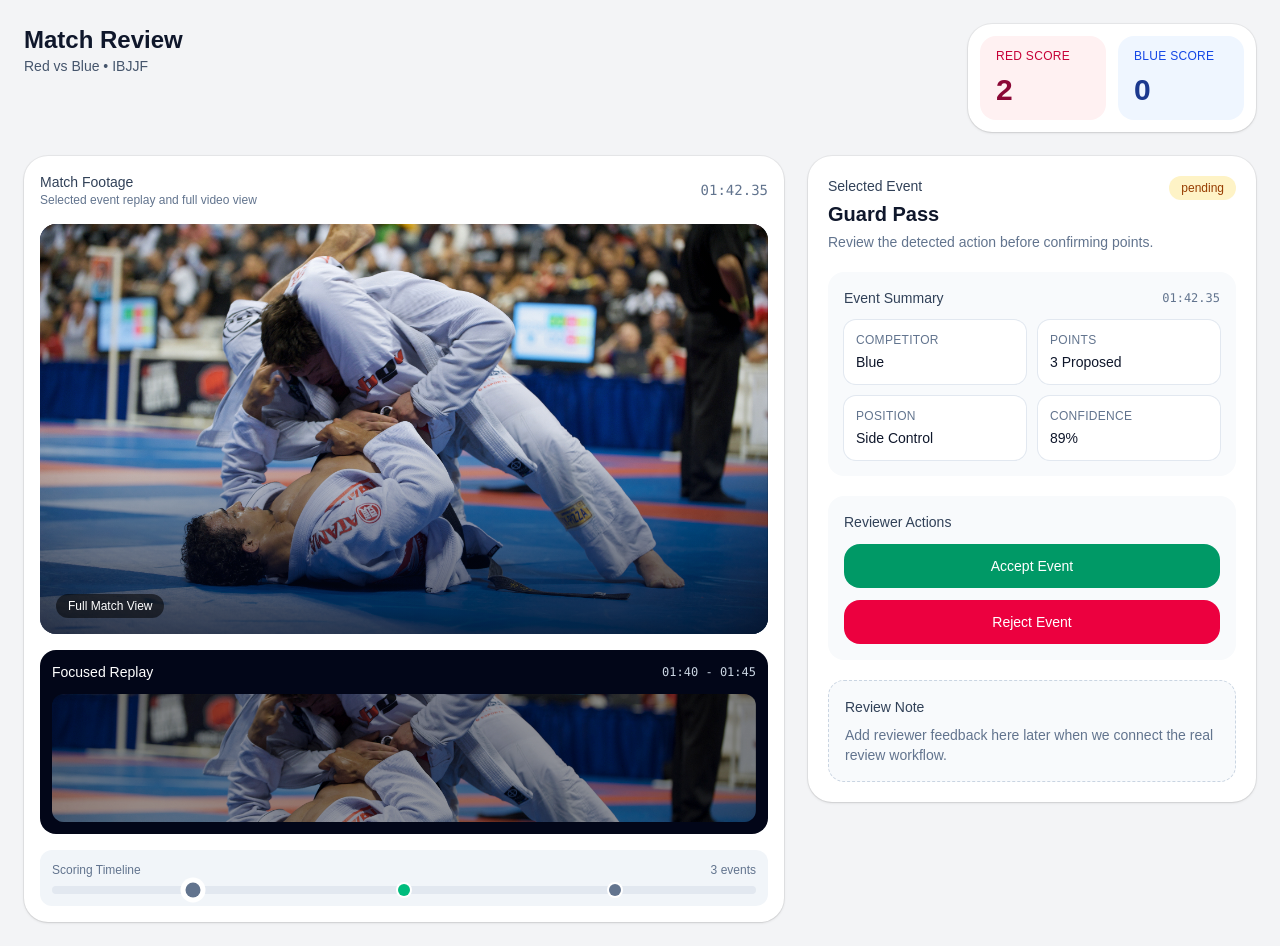
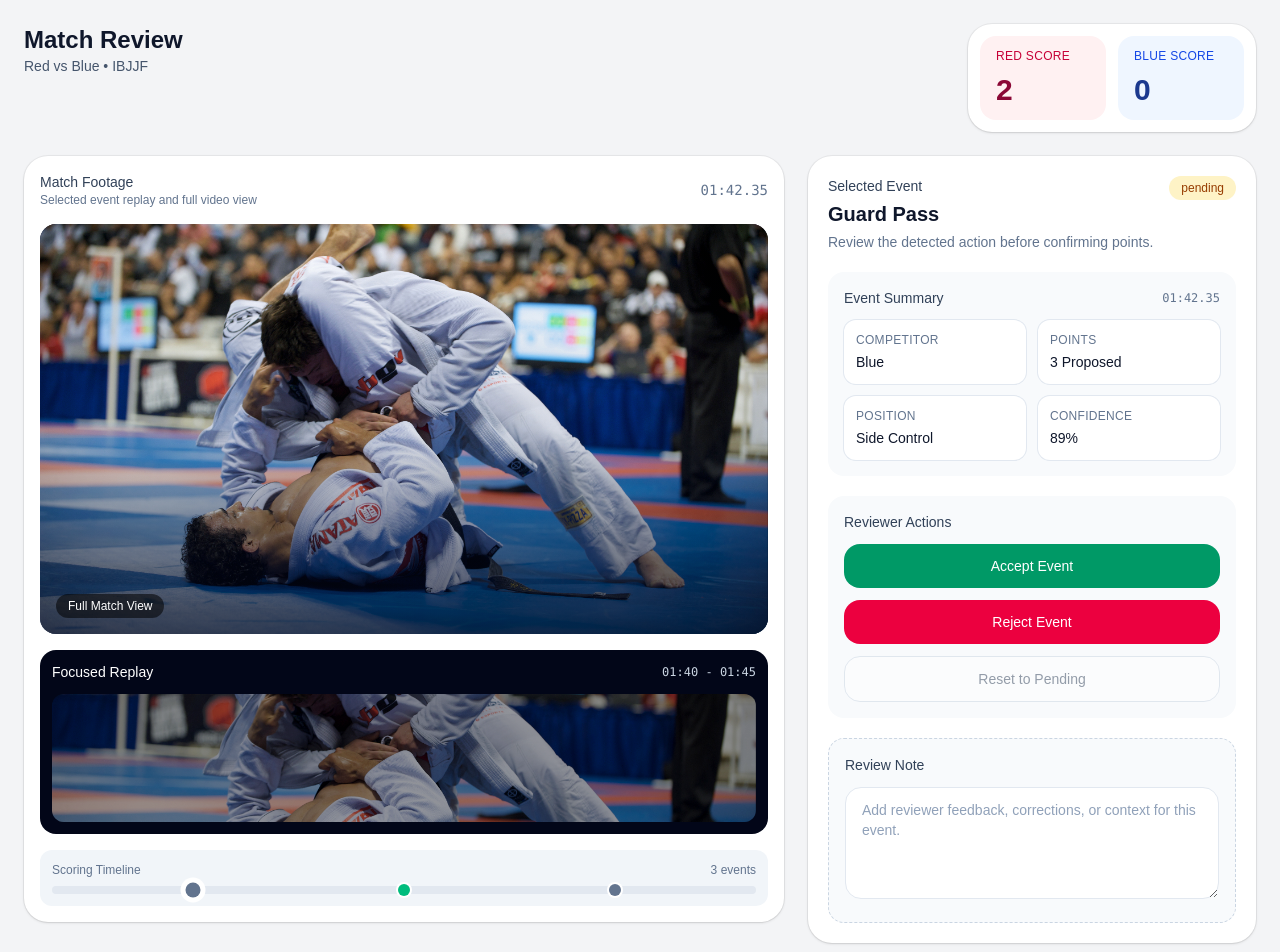
Before and after one commit to zaki-moh/grappling-rules-engine, a Next.js app in the folder frontend/: page /matches/1 in a window 1280 px wide. Shown: the top 952 px of the page. Built offline with nearby package versions, Linux system fonts and the light colour scheme.

Commit message:
Reset button added and review note functionality implemented

```diff
--- a/frontend/app/matches/[matchId]/page.tsx
+++ b/frontend/app/matches/[matchId]/page.tsx
@@ -19,6 +19,7 @@ const Page = () => {
       timestamp: "01:42.35",
       replayWindow: "01:40 - 01:45",
       reviewStatus: "pending",
+      reviewNote: "",
     },
     {
       id: 2,
@@ -32,6 +33,7 @@ const Page = () => {
       timestamp: "03:18.10",
       replayWindow: "03:15 - 03:20",
       reviewStatus: "accepted",
+      reviewNote: "Clean reversal and stable top position.",
     },
     {
       id: 3,
@@ -45,6 +47,7 @@ const Page = () => {
       timestamp: "05:47.62",
       replayWindow: "05:45 - 05:50",
       reviewStatus: "pending",
+      reviewNote: "",
     },
   ];
 
@@ -69,10 +72,18 @@ const Page = () => {
   const selectedEvent =
     scoringEvents.find((event) => event.id === selectedEventId) ?? null;
 
-  const handleReviewDecision = (eventId: number, reviewStatus: "accepted" | "rejected") => {
+  const handleReviewDecision = (eventId: number, reviewStatus: ScoringEvent["reviewStatus"]) => {
     setScoringEvents((prev) =>
       prev.map((event) =>
         event.id === eventId ? { ...event, reviewStatus } : event
+      )
+    );
+  };
+
+  const handleReviewNoteChange = (eventId: number, reviewNote: string) => {
+    setScoringEvents((prev) =>
+      prev.map((event) =>
+        event.id === eventId ? { ...event, reviewNote } : event
       )
     );
   };
@@ -108,6 +119,8 @@ const Page = () => {
             scoringEvent={selectedEvent}
             onAccept={() => selectedEventId !== null && handleReviewDecision(selectedEventId, "accepted")}
             onReject={() => selectedEventId !== null && handleReviewDecision(selectedEventId, "rejected")}
+            onReset={() => selectedEventId !== null && handleReviewDecision(selectedEventId, "pending")}
+            onNoteChange={(note) => selectedEventId !== null && handleReviewNoteChange(selectedEventId, note)}
          />
         </div>
     </main>
--- a/frontend/components/SelectedEventPanel.tsx
+++ b/frontend/components/SelectedEventPanel.tsx
@@ -4,9 +4,17 @@ type SelectedEventPanelProps = {
   scoringEvent: ScoringEvent | null;
   onAccept: () => void;
   onReject: () => void;
+  onReset: () => void;
+  onNoteChange: (note: string) => void;
 };
 
-const SelectedEventPanel = ({ scoringEvent, onAccept, onReject }: SelectedEventPanelProps) => {
+const SelectedEventPanel = ({
+  scoringEvent,
+  onAccept,
+  onReject,
+  onReset,
+  onNoteChange,
+}: SelectedEventPanelProps) => {
 
   const reviewStatusColors = {
     pending: "bg-amber-100 text-amber-800",
@@ -81,14 +89,26 @@ const SelectedEventPanel = ({ scoringEvent, onAccept, onReject }: SelectedEventP
           >
             Reject Event
           </button>
+          <button
+            type="button"
+            className="rounded-2xl border border-slate-300 bg-white px-4 py-3 text-sm font-medium text-slate-700 transition hover:bg-slate-100 disabled:cursor-not-allowed disabled:opacity-50"
+            onClick={onReset}
+            disabled={scoringEvent?.reviewStatus === "pending"}
+          >
+            Reset to Pending
+          </button>
         </div>
       </div>
 
       <div className="rounded-2xl border border-dashed border-slate-300 bg-slate-50 p-4">
         <p className="text-sm font-medium text-slate-700">Review Note</p>
-        <p className="mt-2 text-sm text-slate-500">
-          Add reviewer feedback here later when we connect the real review workflow.
-        </p>
+        <textarea
+          className="mt-3 min-h-28 w-full rounded-2xl border border-slate-200 bg-white px-4 py-3 text-sm text-slate-700 outline-none transition placeholder:text-slate-400 focus:border-slate-400 focus:ring-2 focus:ring-slate-200 disabled:cursor-not-allowed disabled:bg-slate-100"
+          placeholder="Add reviewer feedback, corrections, or context for this event."
+          value={scoringEvent?.reviewNote ?? ""}
+          onChange={(event) => onNoteChange(event.target.value)}
+          disabled={!scoringEvent}
+        />
       </div>
     </aside>
   );
--- a/frontend/types/types.ts
+++ b/frontend/types/types.ts
@@ -14,4 +14,5 @@ export type ScoringEvent = {
   timestamp: string;
   replayWindow: string;
   reviewStatus: ReviewStatus;
+  reviewNote: string;
 };
```
